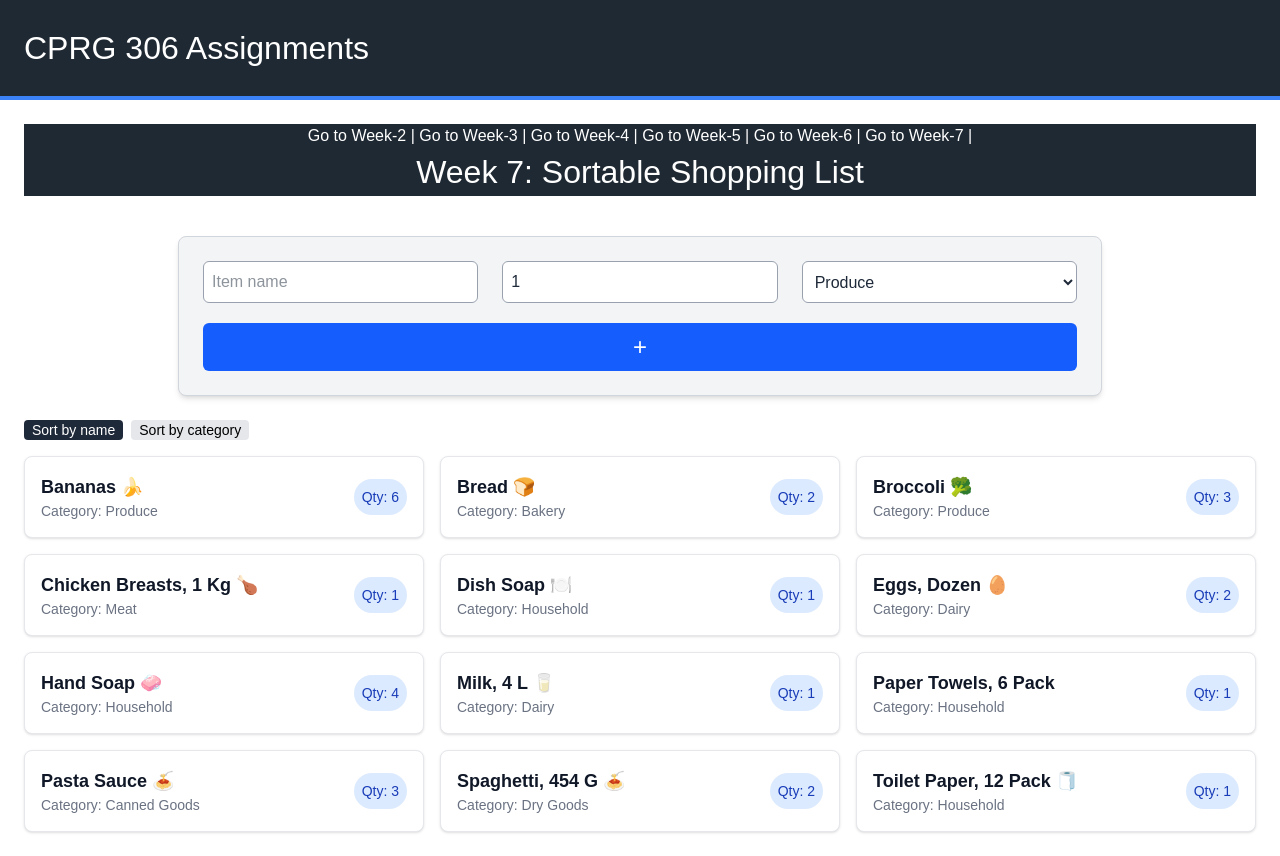
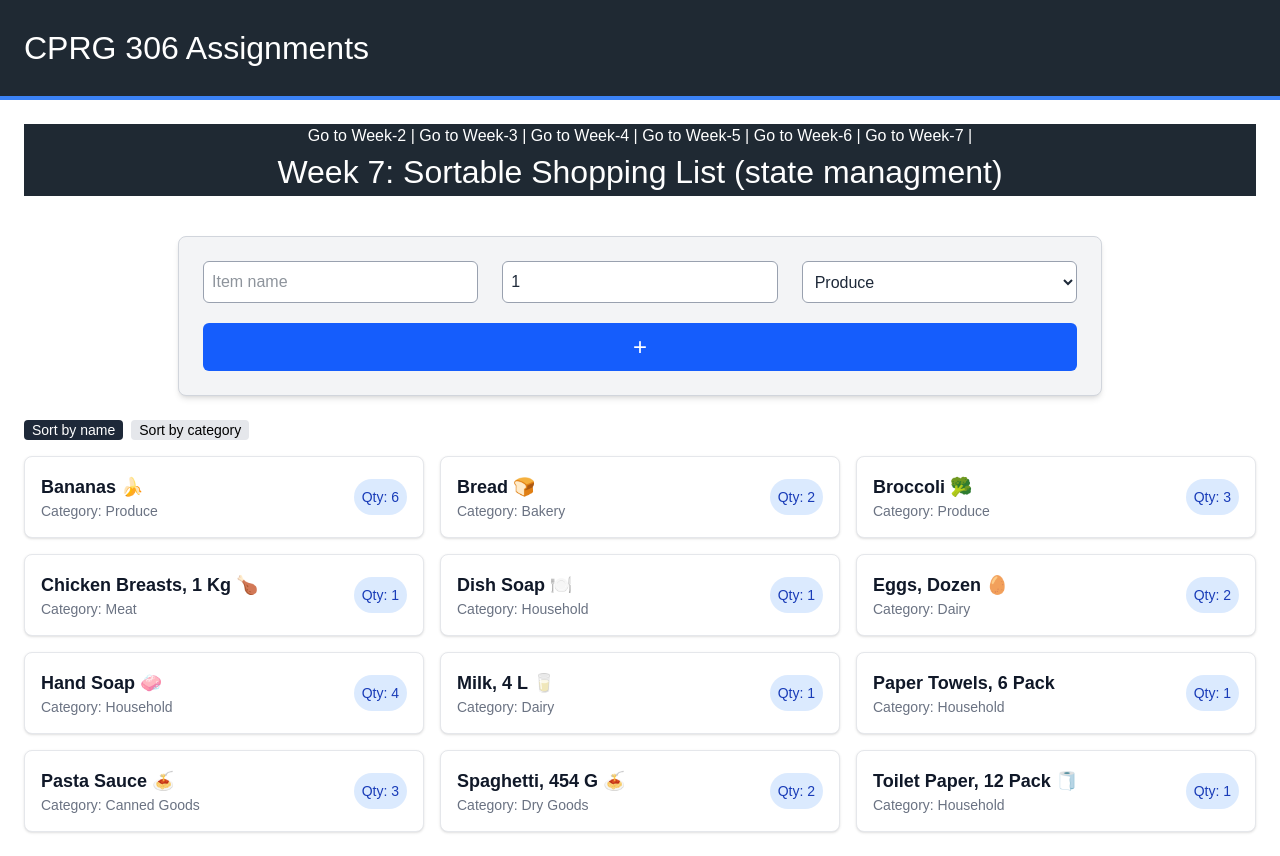
Before and after one commit to Tpetreman99/cprg306-assignments, a Next.js app: page /week-7 in a window 1280 px wide. Built offline with nearby package versions, Linux system fonts and the light colour scheme.

Commit message:
Update page.js

```diff
--- a/app/week-7/page.js
+++ b/app/week-7/page.js
@@ -15,7 +15,7 @@ export default function Page() {
   return (
     <main style={{ padding: "1.5rem" }}>
       <NavLinks/>
-      <h1 className="page-headers">Week 7: Sortable Shopping List</h1>
+      <h1 className="page-headers">Week 7: Sortable Shopping List (state managment)</h1>
       <NewItem onAddItem={handleAddItem}/>
       <div className="pt-6">
         <ItemList items={items}/>
```
